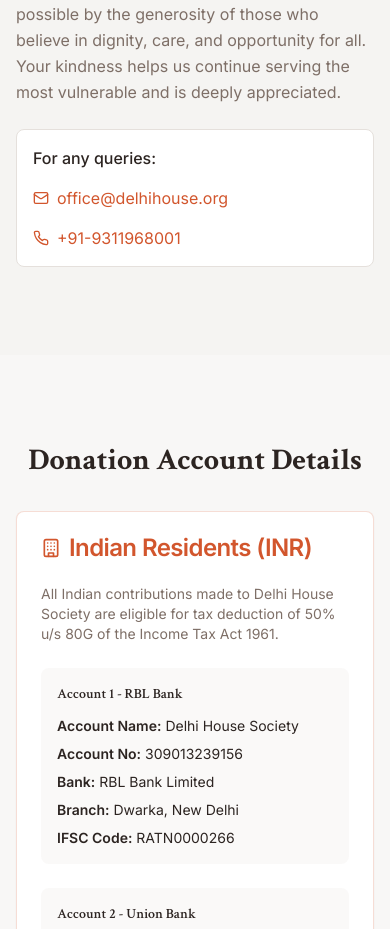
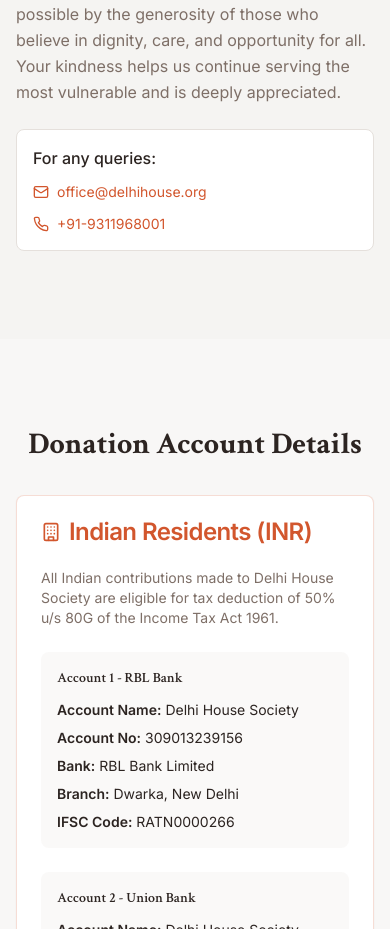
Before and after one commit to tobin051989/sewashram-heart-of-delhi, a React (Vite) app: page /donate in a window 390 px wide. Shown: the part 1002-1931 px from the top of the page. Built offline with nearby package versions, Linux system fonts and the light colour scheme; the HTML template or start-up script is replaced by a standard one.

Commit message:
Preceding changes

```diff
--- a/src/pages/DonatePage.tsx
+++ b/src/pages/DonatePage.tsx
@@ -105,14 +105,14 @@ const DonatePage = () => {
               Our work at Delhi House Society is made possible by the generosity of those who believe in dignity, care, and opportunity for all. Your kindness helps us continue serving the most vulnerable and is deeply appreciated.
             </p>
 
-            <div className="flex flex-wrap items-center gap-4 p-4 bg-card rounded-lg border border-border">
+            <div className="flex flex-col sm:flex-row sm:flex-wrap items-start sm:items-center gap-3 sm:gap-4 p-4 bg-card rounded-lg border border-border">
               <span className="text-foreground font-medium">For any queries:</span>
-              <a href="mailto:office@delhihouse.org" className="flex items-center gap-2 text-primary hover:underline">
-                <Mail className="h-4 w-4" />
+              <a href="mailto:office@delhihouse.org" className="flex items-center gap-2 text-primary hover:underline text-sm sm:text-base break-all">
+                <Mail className="h-4 w-4 flex-shrink-0" />
                 office@delhihouse.org
               </a>
-              <a href="tel:+919311968001" className="flex items-center gap-2 text-primary hover:underline">
-                <Phone className="h-4 w-4" />
+              <a href="tel:+919311968001" className="flex items-center gap-2 text-primary hover:underline text-sm sm:text-base">
+                <Phone className="h-4 w-4 flex-shrink-0" />
                 +91-9311968001
               </a>
             </div>
```
